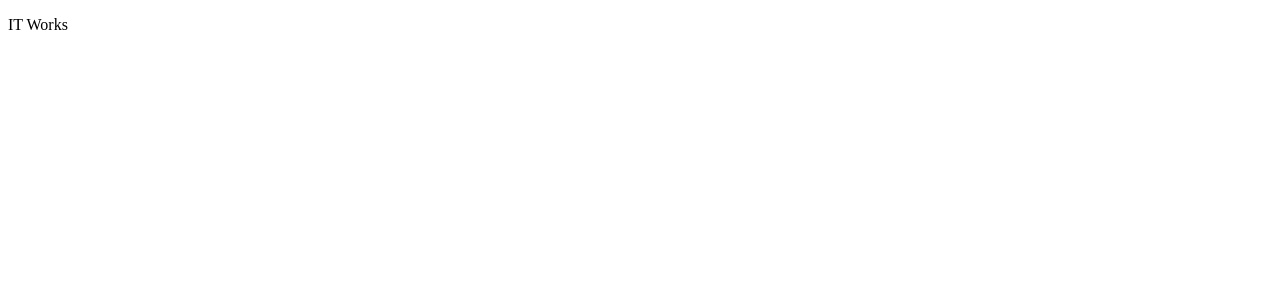
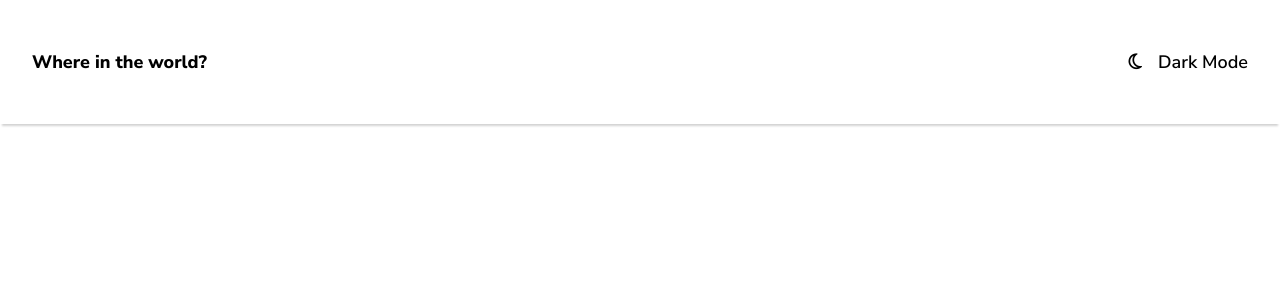
Before and after one commit to UltimateProgramming/frontend_mentor_rest_countries_with_color_theme_switcher, an Angular app in the folder rest-countries-api/: page / in a window 1280 px wide. Shown: the top 300 px of the page. Built offline with nearby package versions, Linux system fonts and the light colour scheme.

Commit message:
added layout, top-nav and shared module

```diff
--- a/rest-countries-api/src/app/app.component.html
+++ b/rest-countries-api/src/app/app.component.html
@@ -1 +1 @@
-<p>IT Works</p>
+<app-layout></app-layout>
--- a/rest-countries-api/src/app/app.module.ts
+++ b/rest-countries-api/src/app/app.module.ts
@@ -4,11 +4,12 @@ import { CommonModule } from '@angular/common'
 import { RouterOutlet, provideRouter } from '@angular/router'
 import { routes } from './app.routes'
 import { BrowserModule } from '@angular/platform-browser'
+import { LayoutModule } from './layout/layout.module'
 
 @NgModule({
   declarations: [AppComponent],
-  imports: [CommonModule, RouterOutlet, BrowserModule],
   bootstrap: [AppComponent],
   providers: [provideRouter(routes)],
+  imports: [CommonModule, RouterOutlet, BrowserModule, LayoutModule],
 })
 export class AppModule {}
--- /dev/null
+++ b/rest-countries-api/src/app/layout/components/top-nav/top-nav.component.html
@@ -0,0 +1,7 @@
+<div class="nav-menu">
+  <p class="font-weight-800">{{ title }}</p>
+  <div class="theme-switch font-weight-600">
+    <i class="fa-regular fa-moon"></i>
+    <p>Dark Mode</p>
+  </div>
+</div>
--- /dev/null
+++ b/rest-countries-api/src/app/layout/components/top-nav/top-nav.component.scss
@@ -0,0 +1,14 @@
+.nav-menu {
+  display: flex;
+  justify-content: space-between;
+  align-items: center;
+  padding: 2rem;
+  box-shadow: 0 4px 2px -2px lightgray;
+  width: 100%;
+}
+
+.theme-switch {
+  display: flex;
+  align-items: center;
+  gap: 1rem;
+}
--- /dev/null
+++ b/rest-countries-api/src/app/layout/layout.component.html
@@ -0,0 +1 @@
+<app-top-nav title="Where in the world?"></app-top-nav>
--- a/rest-countries-api/src/styles.scss
+++ b/rest-countries-api/src/styles.scss
@@ -1,7 +1,7 @@
 /* You can add global styles to this file, and also import other style files */
 @font-face {
   font-family: NunitoSans;
-  src: url(/rest-countries-api/src/assets/NunitoSans-VariableFont_YTLC\,opsz\,wdth\,wght.ttf);
+  src: url(/assets/NunitoSans-VariableFont_YTLC\,opsz\,wdth\,wght.ttf);
 }
 
 :root {
@@ -11,3 +11,23 @@
   --dark-gray: hsl(0, 0%, 52%) --very-light-gray: hsl(0, 0%, 98%);
   --white: hsl(0, 0%, 100%);
 }
+
+.font-weight-600 {
+  font-weight: 600;
+}
+
+.font-weight-800 {
+  font-weight: 800;
+}
+
+body {
+  margin: 0;
+  padding: 0;
+  font-weight: 300;
+  font-family: NunitoSans;
+  font-size: 1.125rem;
+}
+
+* {
+  box-sizing: border-box;
+}
```
Also changed, not shown: rest-countries-api/src/app/layout/components/top-nav/top-nav.component.ts (added, +10 -0 lines), rest-countries-api/src/app/layout/layout.component.ts (added, +8 -0 lines), rest-countries-api/src/app/layout/layout.module.ts (added, +12 -0 lines), rest-countries-api/src/app/shared/shared.module.ts (added, +9 -0 lines), rest-countries-api/src/app/layout/layout.component.scss (added), 2 other files (tests, documents, lock files or other folders).
